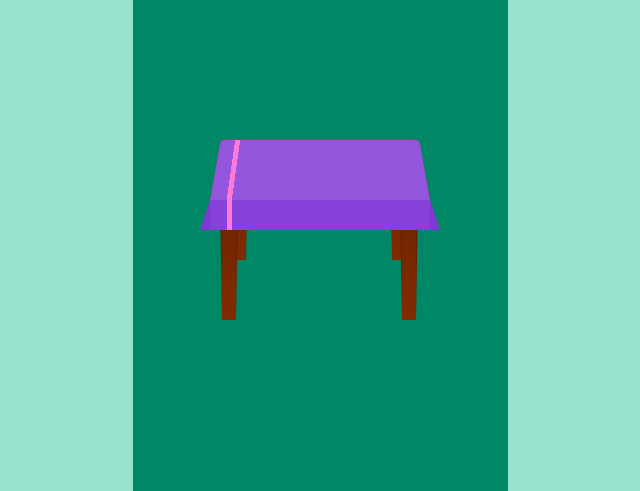
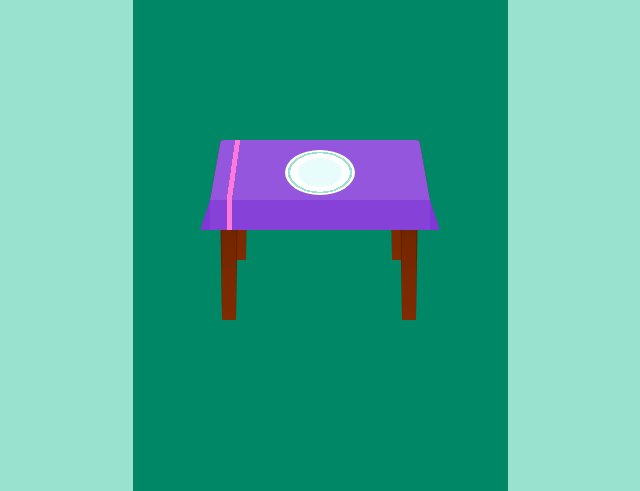
Before and after one commit to NeikaLehlo/P4-OhMyFood, a website: page restaurants/test.html in a window 1280 px wide. Shown: the part 309-800 px from the top of the page, without its empty margins (320-960 px from the left). Drawn offline with Linux system fonts and the light colour scheme; a web font is replaced by a local one.

Commit message:
Add plate

```diff
--- a/Ressources/Questions.txt
+++ b/Ressources/Questions.txt
@@ -8,6 +8,7 @@ TO DO :
     ✔ animation clic selection menu.
      - W3C
      - $color-new-background outdated
+     - compress pictures.
 
 
 
--- a/SASS/pages/test.scss
+++ b/SASS/pages/test.scss
@@ -17,7 +17,7 @@
         align-items: center;
         width: 375px;
         // overflow: hidden;
-        background-color :$color-new-text;
+        background :$color-new-text;
 
         &__animation{
             position: relative;
@@ -59,10 +59,10 @@
 
 .table{
     &__plateau{
+        top:150px;
+        left:87.5px;
         height: 60px;
         width: 200px;
-        top:150px;
-        left:87.5px;
         background-color:#802b00;
         border-top-left-radius:4px;
         border-top-right-radius: 4px;
@@ -225,7 +225,7 @@
         height: 30px;
         width: 220px;
         background:
-        linear-gradient(90deg, $color-main-d, 17px, $color-secondary 17px,
+        linear-gradient(90deg, $color-main-d 17px, $color-secondary 17px,
         $color-secondary 22px, $color-main-d 22px);
         z-index:3;
 
@@ -248,3 +248,13 @@
         }
     }
 }
+
+.plate{
+    top: 160px;
+    left: 152.5px;
+    height: 45px;
+    width: 70px;
+    border-radius: 50%;
+    background: radial-gradient(ellipse,#e9fcfc 45%, white 45%, white 60%, $color-tertiary 60%, $color-tertiary 65%, white 65%,);
+    z-index: 4;
+}
--- a/restaurants/test.html
+++ b/restaurants/test.html
@@ -35,6 +35,7 @@
                             <div class="table__cloth-top"></div>
                             <div class="table__cloth-border"></div>
                         </div>
+                        <div class="plate"></div>
                     </div>
                 </div>
             </div>
```
Also changed, not shown: assets/CSS/style.css, 1 other file.
